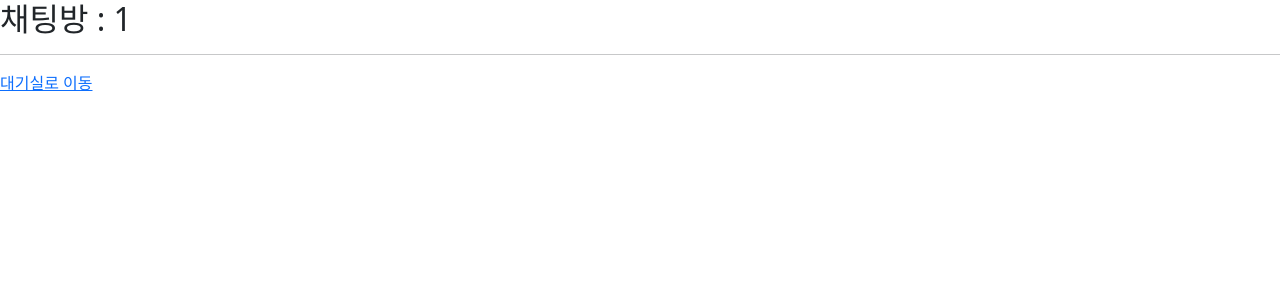
After one commit to pyhub-kr/course-django-channels-basic, a Django app: page /chat/1/chat/ in a window 1280 px wide. The commit adds this page. Shown: the top 300 px of the page. Run offline with Django 4.2, Linux system fonts and the light colour scheme; some libraries are stand-ins or nearby versions.

Commit message:
chat room_chat 뷰 구현

```diff
--- a/chat/templates/chat/index.html
+++ b/chat/templates/chat/index.html
@@ -5,7 +5,7 @@
     <ul>
         <li>
             {# TODO: 채팅방 목록을 리스트로 보여주기 #}
-            <a href="">테스트 채팅방 진입</a>
+            <a href="{% url 'chat:room_chat' 'test' %}">테스트 채팅방 진입</a>
         </li>
     </ul>
 {% endblock %}
--- /dev/null
+++ b/chat/templates/chat/room_chat.html
@@ -0,0 +1,11 @@
+{% extends "chat/base.html" %}
+
+{% block content %}
+    <h2>채팅방 : {{ room_name }}</h2>
+
+    {# TODO: 웹소켓으로 실시간 채팅 기능 구현하기 #}
+
+    <hr />
+
+    <a href="{% url 'chat:index' %}">대기실로 이동</a>
+{% endblock %}
--- a/chat/urls.py
+++ b/chat/urls.py
@@ -5,4 +5,5 @@ app_name = "chat"
 
 urlpatterns = [
     path("", views.index, name="index"),
+    path("<str:room_name>/chat/", views.room_chat, name="room_chat"),
 ]
--- a/chat/views.py
+++ b/chat/views.py
@@ -3,3 +3,9 @@ from django.shortcuts import render
 
 def index(request):
     return render(request, "chat/index.html")
+
+
+def room_chat(request, room_name):
+    return render(request, "chat/room_chat.html", {
+        "room_name": room_name,
+    })
```
